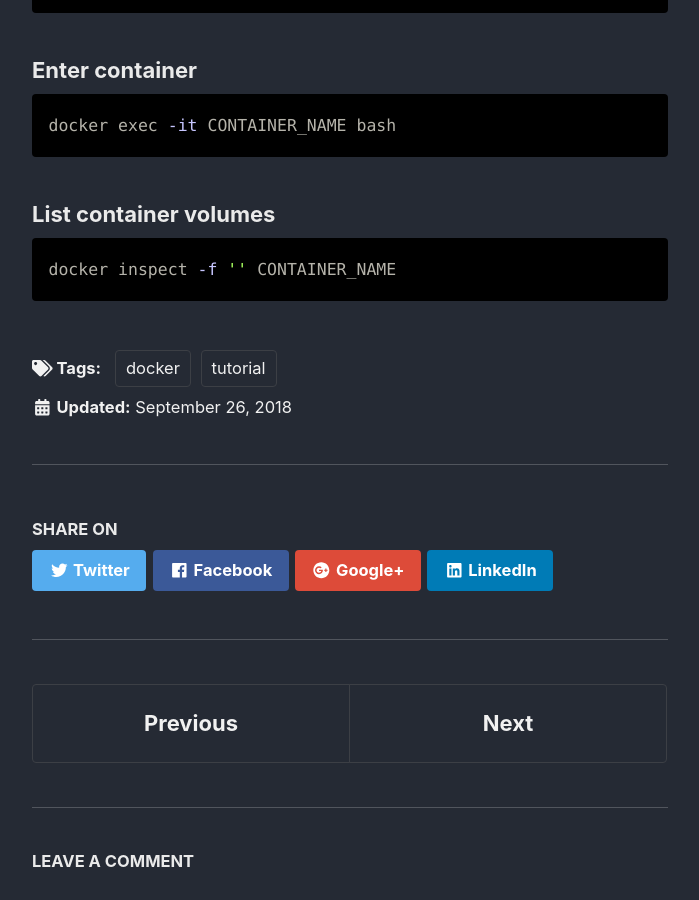
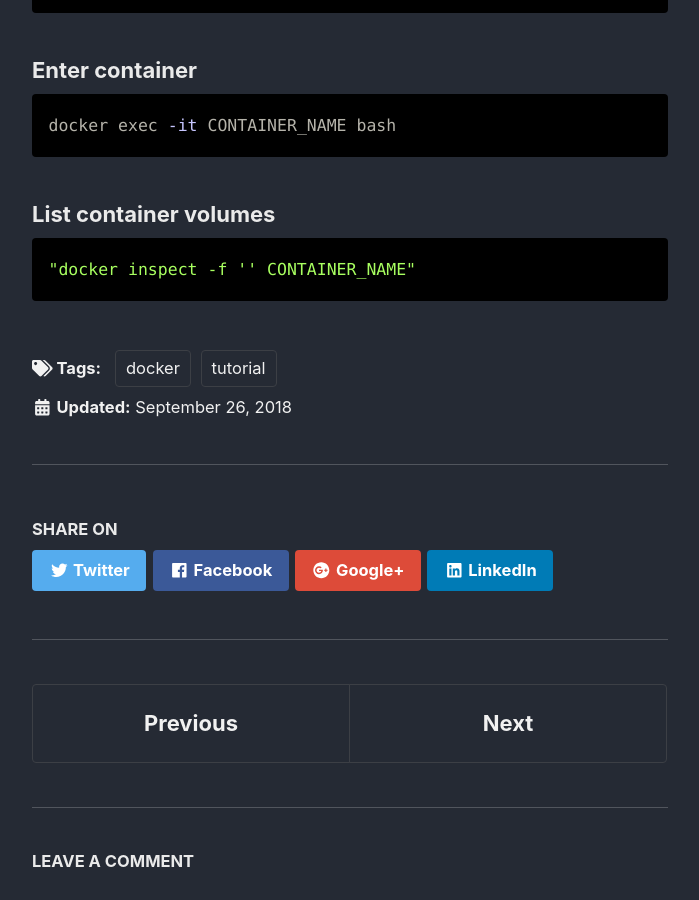
Before and after one commit to siddou/siddou.github.io, a Jekyll site: the page built from _posts/2018-09-26-docker.md, in a window 1280 px wide and 900 px high, scrolled down 1905 px. Shown: the whole window, without its empty margins (290-989 px from the left). Built offline with Jekyll 4.4.1, drawn with Linux system fonts in a browser that asks for light colours; nearby versions of some CDN libraries; comment, search, counter and statistics services are not loaded.

Commit message:
{ problem

````diff
--- a/_posts/2018-09-26-docker.md
+++ b/_posts/2018-09-26-docker.md
@@ -70,7 +70,7 @@ docker exec -it CONTAINER_NAME bash
 
 ### List container volumes
 ```shell
-docker inspect -f '{{ .Mounts }}' CONTAINER_NAME
+"docker inspect -f '{{ .Mounts }}' CONTAINER_NAME"
 ```
 
 {% include disqus.html %}
````
